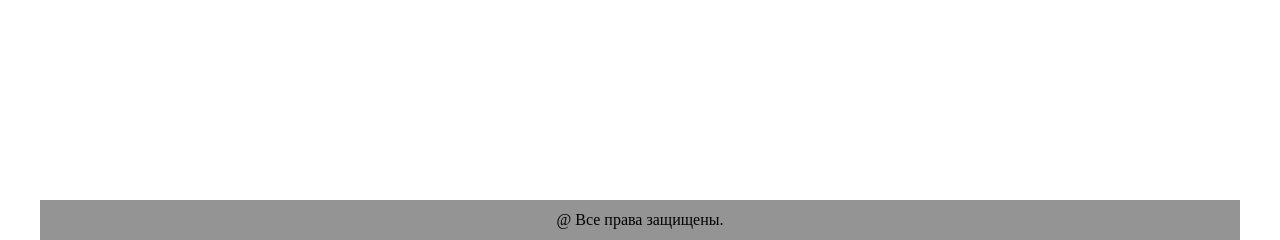
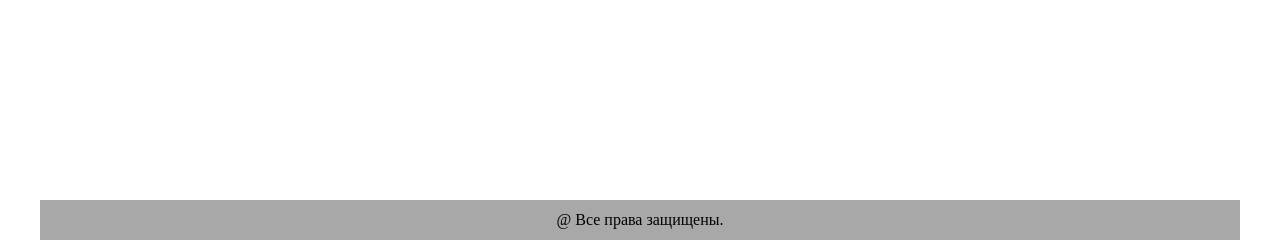
Before and after one commit to Ruslan-BRV/projectFlask, a Flask app: page / in a window 1280 px wide. Shown: the part 582-822 px from the top of the page. Run offline with Flask 3, Linux system fonts and the light colour scheme.

Commit message:
Обновил стили подвала

```diff
--- a/static/css/style.css
+++ b/static/css/style.css
@@ -33,7 +33,7 @@ main {
 }
 footer {
     display: flex;
-    background-color: rgb(148, 148, 148);
+    background-color: rgb(169, 168, 168);
     height: 40px;
     justify-content: center;
     align-items: center;
```
